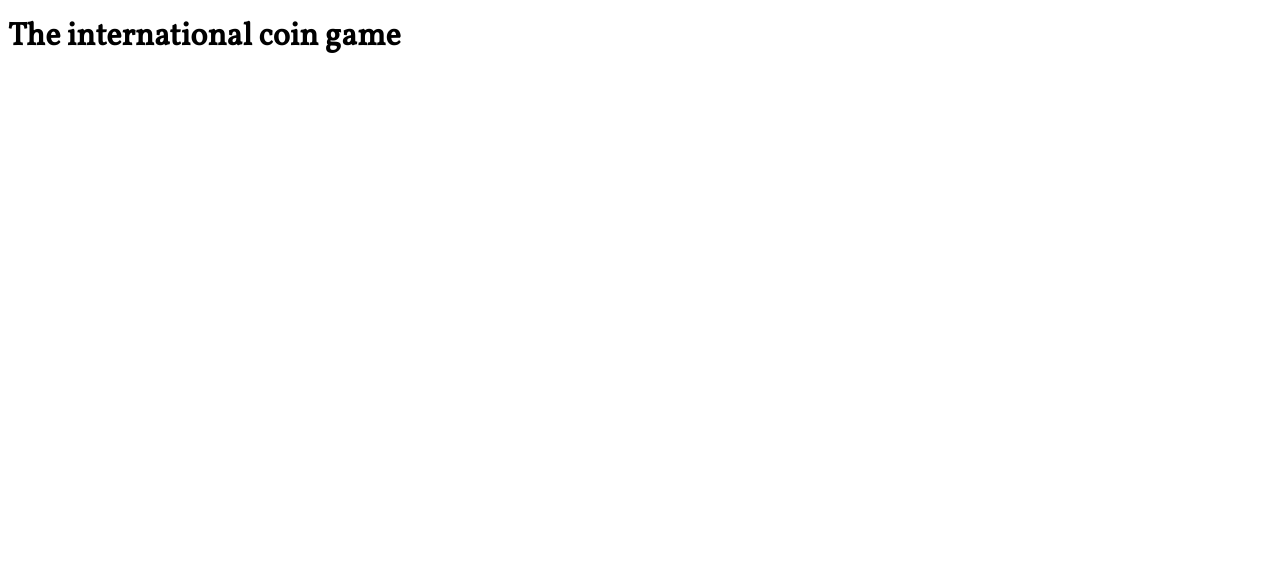
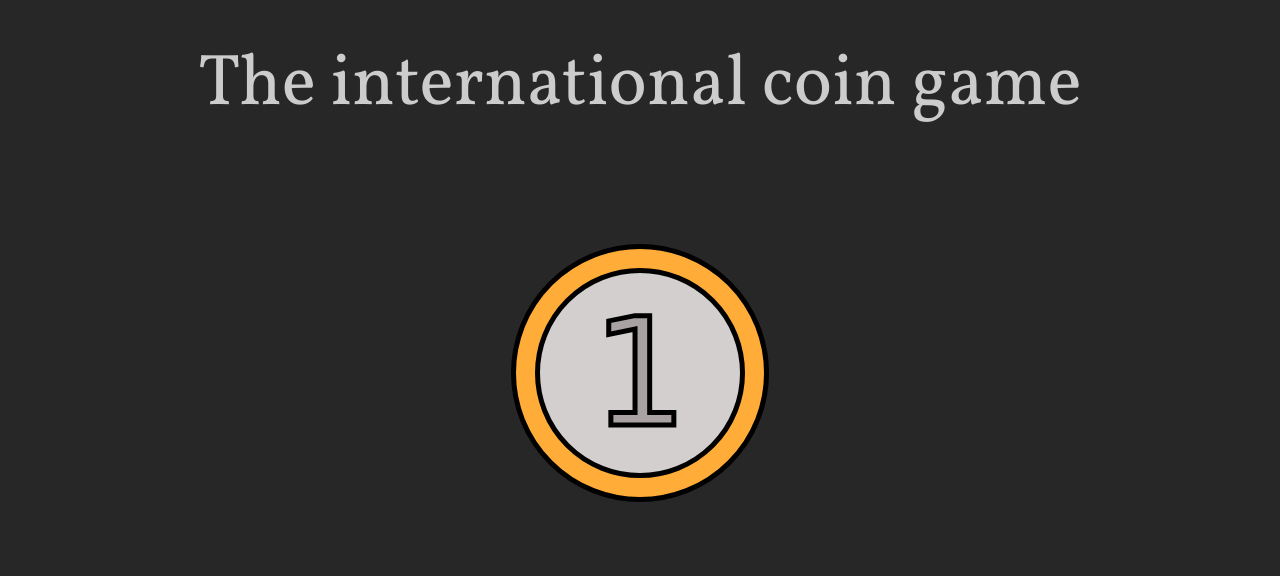
Before and after one commit to JoseLucasapp/coin-game, a plain HTML site: page index.html in a window 1280 px wide. Drawn offline with Linux system fonts and the light colour scheme.

Commit message:
feat: create style

```diff
--- a/index.html
+++ b/index.html
@@ -9,12 +9,16 @@
 <body>
     <div class="main">
         <div class="title">
-            <h1>The international coin game</h1>
+            <p>The international coin game</p>
         </div>
         <div class="canva">
-            <div class="coin normal">
-
+            <div class="coin">
+                <div class="inside">
+                    <p>1</p>
+                    <img src="./public/homem.png" alt="face">
+                </div>
             </div>
+            <div class="animation"></div>
         </div>
     </div>
 </body>
--- a/style.css
+++ b/style.css
@@ -3,6 +3,92 @@
     src: url('./fonts/Vollkorn-Regular.ttf');
 }
 
+:root {
+    --font-regular: 'Volkorn-regular';
+    --background-main-color: #272727;
+    --font-main-color: #CCCCCC;
+    --external-coin: #FFAD38;
+    --internal-coin: #D2CFCE;
+    --coin-font-color: #A8A2A2;
+    --external-size: 248px;
+    --internal-size: 200px;
+    --circle-border: 50%;
+    --default-coin-border: 5px solid black;
+}
+
+* {
+    margin: 0;
+    padding: 0;
+}
+
 body {
-    font-family: 'Volkorn-regular';
+    font-family: var(--font-regular);
 }
+
+div.main {
+    display: flex;
+    background-color: var(--background-main-color);
+    color: var(--font-main-color);
+    width: 100vw;
+    height: 100vh;
+    align-items: center;
+    flex-direction: column;
+}
+
+div.main div.title {
+    font-size: 72px;
+    padding-top: 50px;
+    padding-bottom: 50px;
+}
+
+div.main div.canva {
+    width: 50vw;
+    height: 50vh;
+    display: flex;
+    flex-direction: column;
+    align-items: center;
+    justify-content: center;
+}
+
+div.canva div.coin {
+    display: none;
+    width: var(--external-size);
+    height: var(--external-size);
+    background-color: var(--external-coin);
+    border-radius: var(--circle-border);
+    align-items: center;
+    justify-content: center;
+    border: var(--default-coin-border);
+    display: flex;
+    cursor: pointer;
+}
+
+div.coin div.inside {
+    width: var(--internal-size);
+    height: var(--internal-size);
+    border-radius: var(--circle-border);
+    background-color: var(--internal-coin);
+    display: flex;
+    align-items: center;
+    justify-content: center;
+    border: var(--default-coin-border);
+}
+
+div.inside p {
+    font-size: 150px;
+    color: var(--coin-font-color);
+    -webkit-text-stroke: 5px black;
+    font-family: 'Lucida Sans', 'Lucida Sans Regular', 'Lucida Grande', 'Lucida Sans Unicode', Geneva, Verdana, sans-serif;
+}
+
+div.inside img {
+    display: none;
+}
+
+div.animation {
+    display: none;
+    height: var(--external-size);
+    width: 20px;
+    background-color: var(--external-coin);
+    border: var(--default-coin-border);
+}
```
